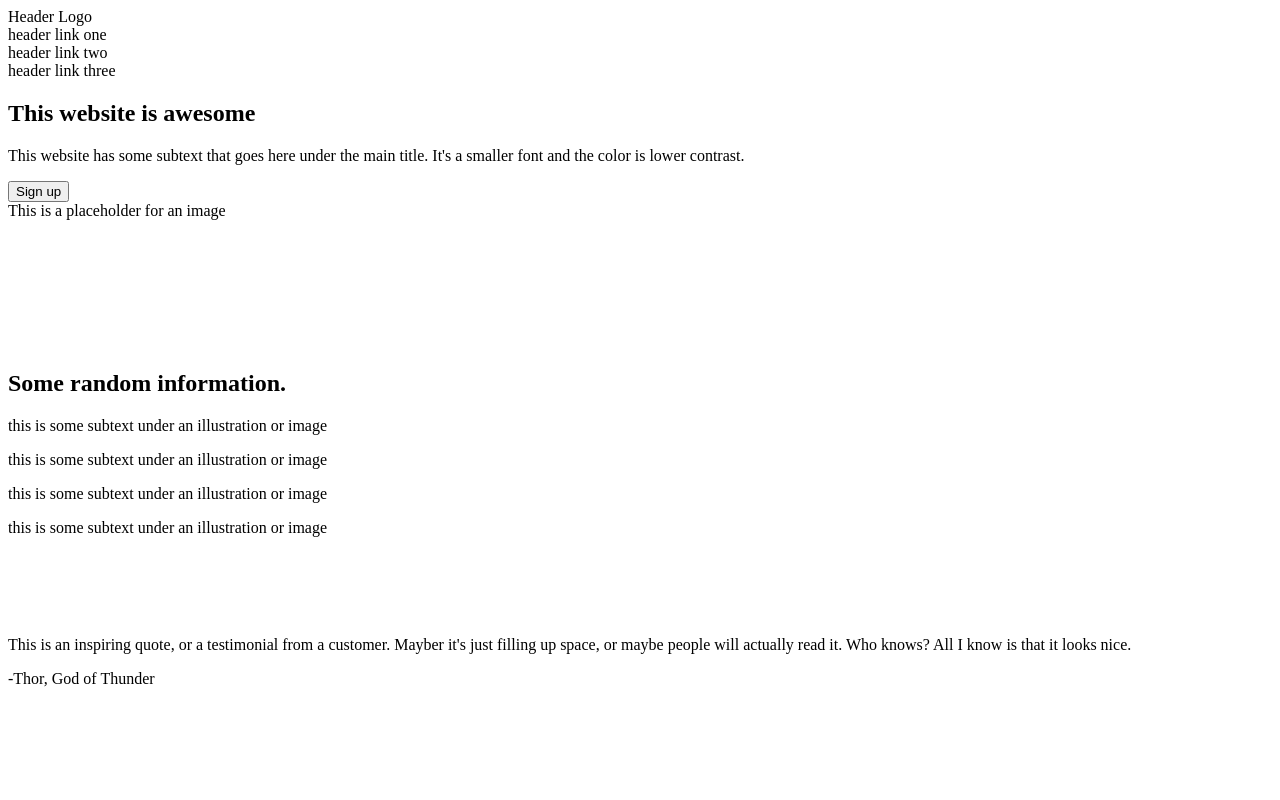
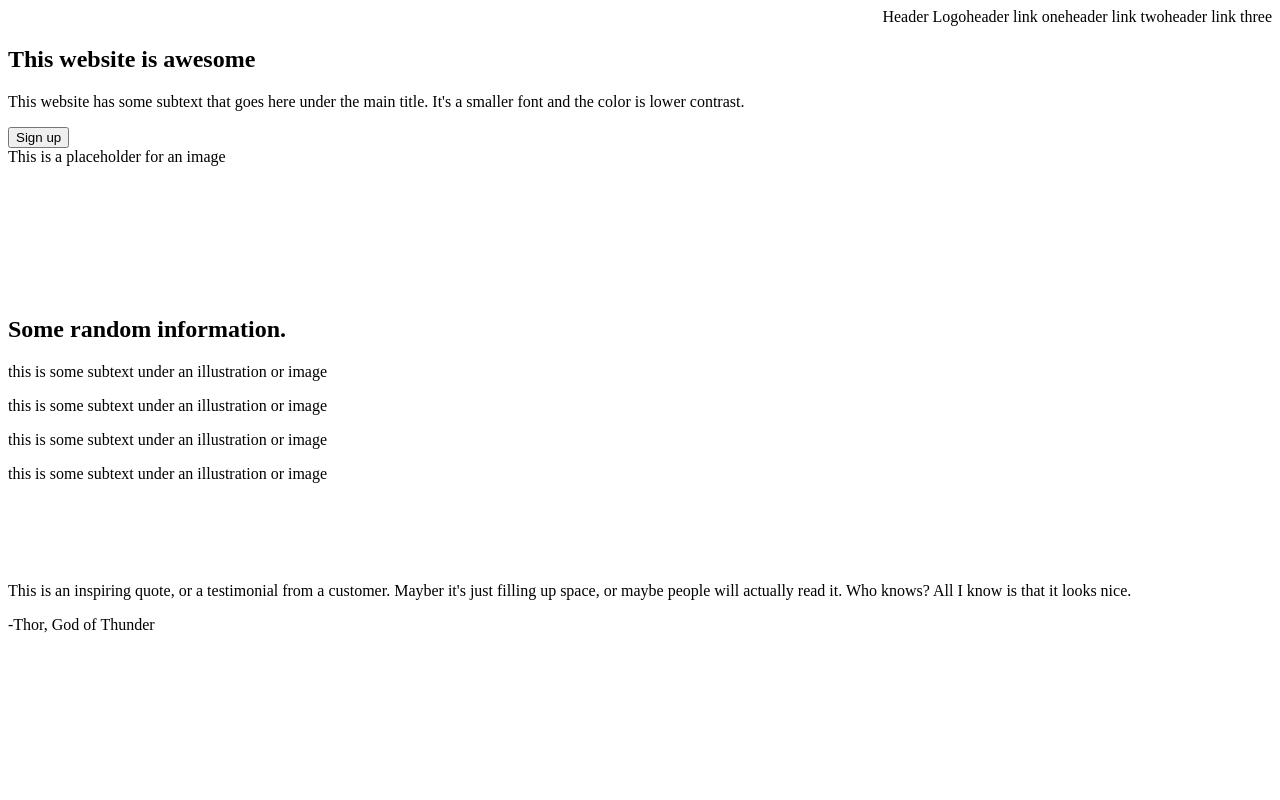
Before and after one commit to dacorobus/project-landingpage, a plain HTML site: page index.html in a window 1280 px wide. Shown: the top 800 px of the page. Drawn offline with Linux system fonts and the light colour scheme.

Commit message:
add nav-container css

```diff
--- a/index.html
+++ b/index.html
@@ -9,7 +9,7 @@
 </head>
 <body>
     <header>
-        <nav>
+        <nav class="nav-container">
             <div>Header Logo</div>
             <div>header link one</div>
             <div>header link two</div>
--- a/project-landing.css
+++ b/project-landing.css
@@ -1,3 +1,9 @@
 .sections {
     height: 250px;
 }
+
+.nav-container {
+    display: flex;
+    justify-content: flex-end;
+    flex-wrap:nowrap;
+}
```
